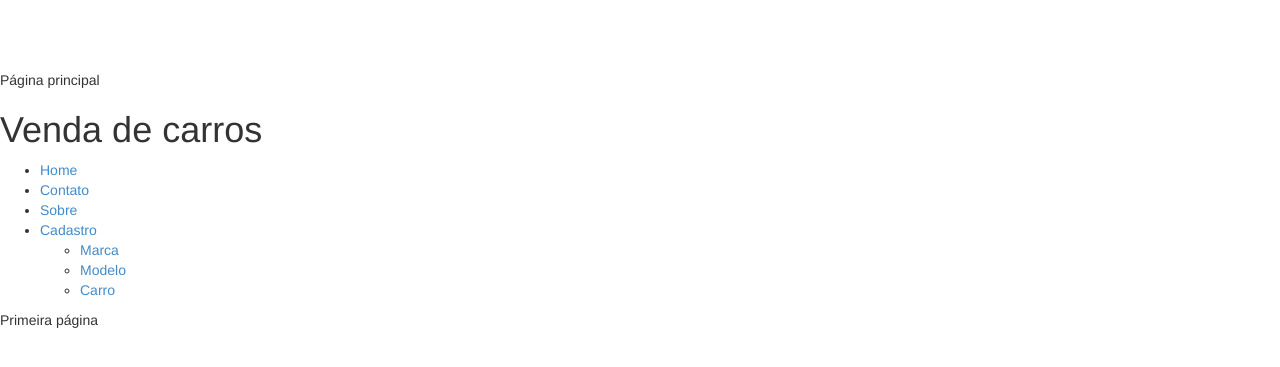
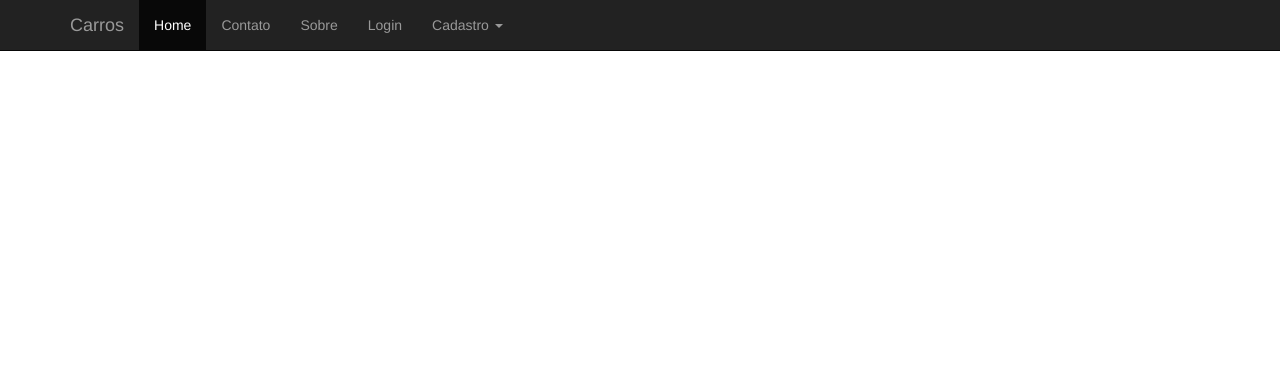
Before and after one commit to rg3915/django, a Django app: template carros_projeto/templates/carros/index.html in a window 1280 px wide. Shown: the top 367 px of the page. Run offline with Django 3.2, Linux system fonts and the light colour scheme; the template is opened without the code that fills it, so the values that code supplies are empty; parts of the project's set-up code (start-up, migrations or seed data) failed here and were passed over; some libraries are stand-ins or nearby versions.

Commit message:
icon, title, content

```diff
--- a/carros_projeto/templates/carros/base.html
+++ b/carros_projeto/templates/carros/base.html
@@ -1,31 +1,59 @@
 <html>
 <head>
-	<link rel="stylesheet" media="screen" type="text/css" href="{{ STATIC_URL }}estilo.css" />
-	<link rel="stylesheet" media="screen" type="text/css" href="{{ STATIC_URL }}bootstrap.min.css" />
+<!--	<link rel="stylesheet" media="screen" type="text/css" href="{{ STATIC_URL }}estilo.css" /> -->
+	<link rel="stylesheet" media="screen" type="text/css" href="{{ STATIC_URL }}bootstrap.css" />
 	<link rel="stylesheet" media="screen" type="text/css" href="{{ STATIC_URL }}offcanvas.css" />
-	{% block cabecalho %}
+	<link rel="shortcut icon" href="{{ STATIC_URL }}/dist/docs-assets/ico/car.png">
+	{% block title %}
 		<title>Carros</title>
 	{% endblock %}
 </head>
 <body>
-	<header>
-		<h1>Venda de carros</h1>
-		<nav>
-			<ul>
-				<li><a href="{% url 'lista_carro' %}">Home</a></li>
+    <div class="navbar navbar-fixed-top navbar-inverse" role="navigation">
+      <div class="container">
+        <div class="navbar-header">
+          <button type="button" class="navbar-toggle" data-toggle="collapse" data-target=".navbar-collapse">
+            <span class="sr-only">Toggle navigation</span>
+            <span class="icon-bar"></span>
+            <span class="icon-bar"></span>
+            <span class="icon-bar"></span>
+          </button>
+          <a class="navbar-brand" href="#">Carros</a>
+        </div>
+        <div class="collapse navbar-collapse">
+          <ul class="nav navbar-nav">
+            <li class="active"><a href="{% url 'home' %}">Home</a></li>
             <li><a href="#">Contato</a></li>
 			<li><a href="#">Sobre</a></li>
-				<li><a href="#">Cadastro</a></li>
-					<ul>
+			<li><a href="#">Login</a></li>
+                <li class="dropdown">
+                  <a href="#" class="dropdown-toggle" data-toggle="dropdown">Cadastro <b class="caret"></b></a>
+                  <ul class="dropdown-menu">
+                    <li><a href="#">Usuário</a></li>
+                    <li class="divider"></li>
+                    <li class="dropdown-header">Carros</li>
 					<li><a href="{% url 'adiciona_marca' %}">Marca</a></li>
 					<li><a href="{% url 'adiciona_modelo' %}">Modelo</a></li>
 					<li><a href="{% url 'adiciona_carro' %}">Carro</a></li>
                   </ul>
+                </li>
           </ul>
-		</nav>
-	</header>
-	{% block corpo %}
+        </div><!-- /.nav-collapse -->
+      </div><!-- /.container -->
+    </div><!-- /.navbar -->
+
+  <div class="container">
+	 {% block content %}
 
 	 {% endblock %}
+  </div>
+
+	<!-- Bootstrap core JavaScript
+    ================================================== -->
+    <!-- Placed at the end of the document so the pages load faster -->
+    <script src="https://code.jquery.com/jquery-1.10.2.min.js"></script>
+    <script src="{{ STATIC_URL }}/dist/js/bootstrap.min.js"></script>
+    <script src="{{ STATIC_URL }}/dist/js/offcanvas.js"></script>
+
 </body>
 </html>
```
Lines whose indentation alone changed are shown as unchanged.
